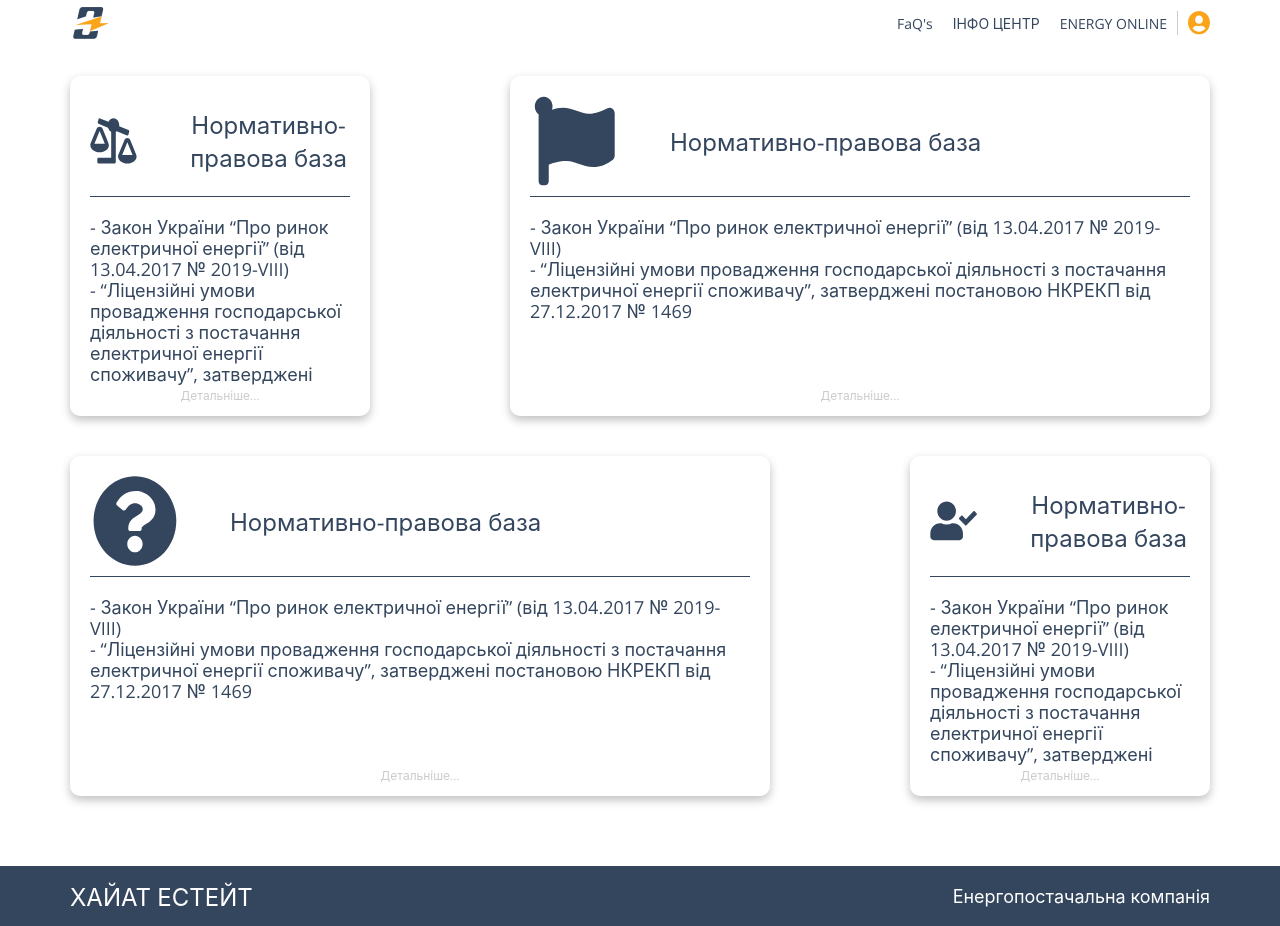
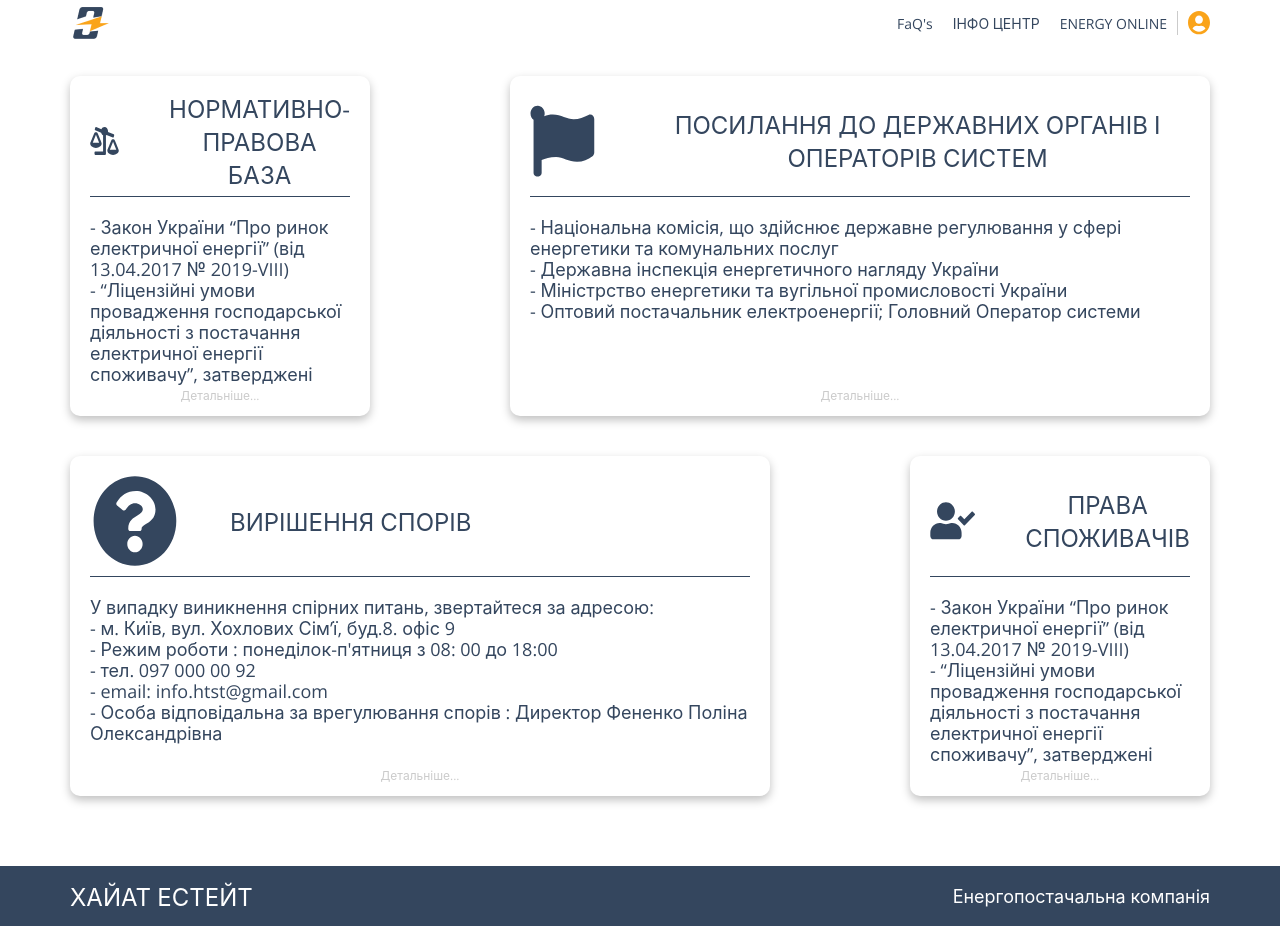
Before and after one commit to vshynder/react-hayat, a React (Create React App) app: page /infocenter in a window 1280 px wide. Built offline with nearby package versions, Linux system fonts and the light colour scheme.

Commit message:
user info

```diff
--- a/src/app.scss
+++ b/src/app.scss
@@ -348,6 +348,7 @@
     &--title {
       font-size: 18px;
       font-weight: normal;
+      text-transform: uppercase;
     }
     &--icon {
       margin: 10px 0;
@@ -371,6 +372,29 @@
     &:not(:last-of-type) {
       margin-bottom: 40px;
     }
+  }
+}
+
+.userinfo {
+  position: fixed;
+  top: 0;
+  left: 0;
+  width: 100vw;
+  height: 100vh;
+  background-color: rgba(0, 0, 0, 0.5);
+  display: flex;
+  justify-content: center;
+  align-items: center;
+  z-index: 10;
+  &__modal {
+    width: 80%;
+    height: 80%;
+    background-color: white;
+    border-radius: 25px;
+    display: flex;
+    justify-content: center;
+    align-items: center;
+    font-size: 24px;
   }
 }
 
--- a/src/components/Header/NavLinks.tsx
+++ b/src/components/Header/NavLinks.tsx
@@ -1,9 +1,12 @@
-import React from 'react';
+import React, { useState } from 'react';
 import { NavLink } from 'react-router-dom';
+import UserInfoModal from './UserInfoModal';
 
 export interface NavLinksProps {}
 
 const NavLinks: React.FC<NavLinksProps> = ({}) => {
+  const [showModal, setShowModal] = useState(false);
+  const toggleModal = () => setShowModal((p) => !p);
   return (
     <div>
       <div className="header__tabs">
@@ -14,12 +17,12 @@
           <NavLink className="header__tabs--links-link" to="/infocenter">
             ІНФО ЦЕНТР
           </NavLink>
-          <NavLink className="header__tabs--links-link" to="/energyonline">
+          <NavLink className="header__tabs--links-link" to="/">
             ENERGY ONLINE
           </NavLink>
         </div>
 
-        <div className="header__tabs--userinfo">
+        <div onClick={toggleModal} className="header__tabs--userinfo">
           <svg
             width="22"
             height="24"
@@ -48,6 +51,7 @@
           />
         </svg>
       </div>
+      <UserInfoModal isShown={showModal} toggleModal={toggleModal} />
     </div>
   );
 };
--- /dev/null
+++ b/src/components/Header/UserInfoModal.tsx
@@ -0,0 +1,23 @@
+import React from 'react';
+
+export interface UserInfoModalProps {
+  isShown: boolean;
+  toggleModal: () => void;
+}
+
+const UserInfoModal: React.FC<UserInfoModalProps> = ({
+  isShown,
+  toggleModal,
+}) => {
+  if (isShown) {
+    return (
+      <div onClick={toggleModal} className="userinfo">
+        <div className="userinfo__modal">Кабинет пользователя в разработке</div>
+      </div>
+    );
+  } else {
+    return null;
+  }
+};
+
+export default UserInfoModal;
--- a/src/constants.ts
+++ b/src/constants.ts
@@ -94,23 +94,29 @@
     ],
   },
   {
-    title: 'Нормативно-правова база',
+    title: 'Посилання до державних органів і операторів систем',
     icon: 2,
     text: [
-      '- Закон України “Про ринок електричної енергії” (від 13.04.2017 № 2019-VIII)',
-      '- “Ліцензійні умови провадження господарської діяльності з постачання електричної енергії споживачу”, затверджені постановою НКРЕКП від 27.12.2017 № 1469',
+      '- Національна комісія, що здійснює державне регулювання у сфері енергетики та комунальних послуг',
+      '- Державна інспекція енергетичного нагляду України',
+      '- Міністрство енергетики та вугільної промисловості України',
+      '- Оптовий постачальник електроенергії; Головний Оператор системи',
     ],
   },
   {
-    title: 'Нормативно-правова база',
+    title: 'Вирішення спорів',
     icon: 3,
     text: [
-      '- Закон України “Про ринок електричної енергії” (від 13.04.2017 № 2019-VIII)',
-      '- “Ліцензійні умови провадження господарської діяльності з постачання електричної енергії споживачу”, затверджені постановою НКРЕКП від 27.12.2017 № 1469',
+      'У випадку виникнення спірних питань, звертайтеся за адресою:',
+      '- м. Київ, вул. Хохлових Сім’ї, буд.8. офіс 9',
+      "- Режим роботи : понеділок-п'ятниця з 08: 00 до 18:00",
+      '- тел. 097 000 00 92',
+      '- email: info.htst@gmail.com',
+      '- Особа відповідальна за врегулювання спорів : Директор Фененко Поліна Олександрівна',
     ],
   },
   {
-    title: 'Нормативно-правова база',
+    title: 'Права споживачів',
     icon: 4,
     text: [
       '- Закон України “Про ринок електричної енергії” (від 13.04.2017 № 2019-VIII)',
```
Also changed, not shown: 1 other file (tests, documents, lock files or other folders).
